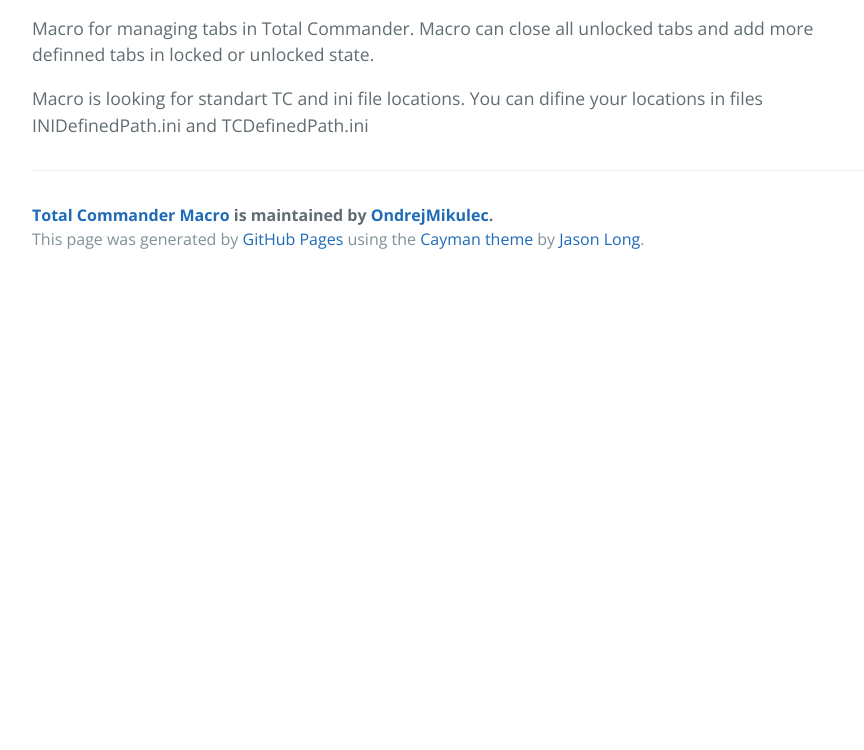
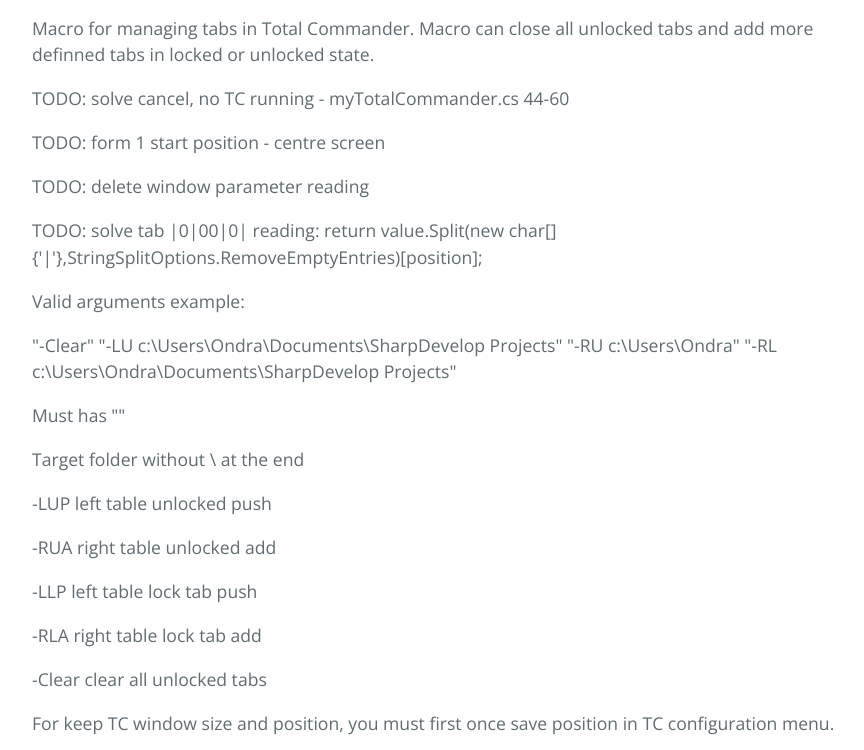
Before and after one commit to OndrejMikulec/TotalCommanderMacro, a plain HTML site: page index.html in a window 1280 px wide. Shown: the part 470-1220 px from the top of the page, without its empty margins (192-1056 px from the left). Before the commit the page ends 800 px from the top, so only its background shows below. Drawn offline with nearby package versions, Linux system fonts and the light colour scheme.

```diff
--- a/index.html
+++ b/index.html
@@ -24,7 +24,33 @@
 
 <p>Macro for managing tabs in Total Commander. Macro can close all unlocked tabs and add more definned tabs in locked or unlocked state. </p>
 
+<p>TODO: solve cancel, no TC running - myTotalCommander.cs 44-60</p>
 
+<p>TODO: form 1 start position - centre screen</p>
+
+<p>TODO: delete window parameter reading</p>
+
+<p>TODO: solve tab |0|00|0| reading: return value.Split(new char[]{'|'},StringSplitOptions.RemoveEmptyEntries)[position];</p>
+
+<p>Valid arguments example:</p>
+
+<p>"-Clear" "-LU c:\Users\Ondra\Documents\SharpDevelop Projects" "-RU c:\Users\Ondra" "-RL c:\Users\Ondra\Documents\SharpDevelop Projects"</p>
+
+<p>Must has "" </p>
+
+<p>Target folder without \ at the end </p>
+
+<p>-LUP left table unlocked push</p>
+
+<p>-RUA right table unlocked add </p>
+
+<p>-LLP left table lock tab push</p>
+
+<p>-RLA right table lock tab add</p>
+
+<p>-Clear clear all unlocked tabs </p>
+
+<p>For keep TC window size and position, you must first once save position in TC configuration menu. </p>
 
 <p>Macro is looking for standart TC and ini file locations. You can difine your locations in files INIDefinedPath.ini and TCDefinedPath.ini </p>
 
--- a/params.json
+++ b/params.json
@@ -1 +1 @@
-{"name":"Total Commander Macro","tagline":"Macro for Total Commander tabs","body":"# Total Commander Macro\r\nMacro for managing tabs in Total Commander. Macro can close all unlocked tabs and add more definned tabs in locked or unlocked state. \r\n \r\nValid arguments example:\r\n\r\n\"-Clear\" \"-LU c:\\Users\\Ondra\\Documents\\SharpDevelop Projects\" \"-RU c:\\Users\\Ondra\" \"-RL c:\\Users\\Ondra\\Documents\\SharpDevelop Projects\"\r\n \r\nMust have \"\" \r\n\r\nTarget folder without \\ at the end \r\n\r\n-LU left table unlocked \r\n\r\n-RU right table unlocked \r\n\r\n-LL left table lock tab \r\n\r\n-Rl right table lock tab \r\n\r\n-Clear clear all unlocked tabs \r\n\r\n \r\nFor keep TC window size and position, you must first once save position in TC configuration menu. \r\n \r\nMacro is looking for standart TC and ini file locations. You can difine your locations in files INIDefinedPath.ini and TCDefinedPath.ini \r\n\r\n\r\n","google":"","note":"Don't delete this file! It's used internally to help with page regeneration."}
+{"name":"Total Commander Macro","tagline":"Macro for Total Commander tabs","body":"# Total Commander Macro\r\nMacro for managing tabs in Total Commander. Macro can close all unlocked tabs and add more definned tabs in locked or unlocked state. \r\n\r\nTODO: solve cancel, no TC running - myTotalCommander.cs 44-60\r\n      \r\nTODO: form 1 start position - centre screen\r\n\r\nTODO: delete window parameter reading\r\n\r\nTODO: solve tab |0|00|0| reading: return value.Split(new char[]{'|'},StringSplitOptions.RemoveEmptyEntries)[position];\r\n \r\nValid arguments example:\r\n\r\n\"-Clear\" \"-LU c:\\Users\\Ondra\\Documents\\SharpDevelop Projects\" \"-RU c:\\Users\\Ondra\" \"-RL c:\\Users\\Ondra\\Documents\\SharpDevelop Projects\"\r\n \r\nMust has \"\" \r\n\r\nTarget folder without \\ at the end \r\n\r\n-LUP left table unlocked push\r\n\r\n-RUA right table unlocked add \r\n\r\n-LLP left table lock tab push\r\n\r\n-RLA right table lock tab add\r\n\r\n-Clear clear all unlocked tabs \r\n\r\n \r\nFor keep TC window size and position, you must first once save position in TC configuration menu. \r\n \r\nMacro is looking for standart TC and ini file locations. You can difine your locations in files INIDefinedPath.ini and TCDefinedPath.ini \r\n\r\n\r\n","google":"","note":"Don't delete this file! It's used internally to help with page regeneration."}
```
